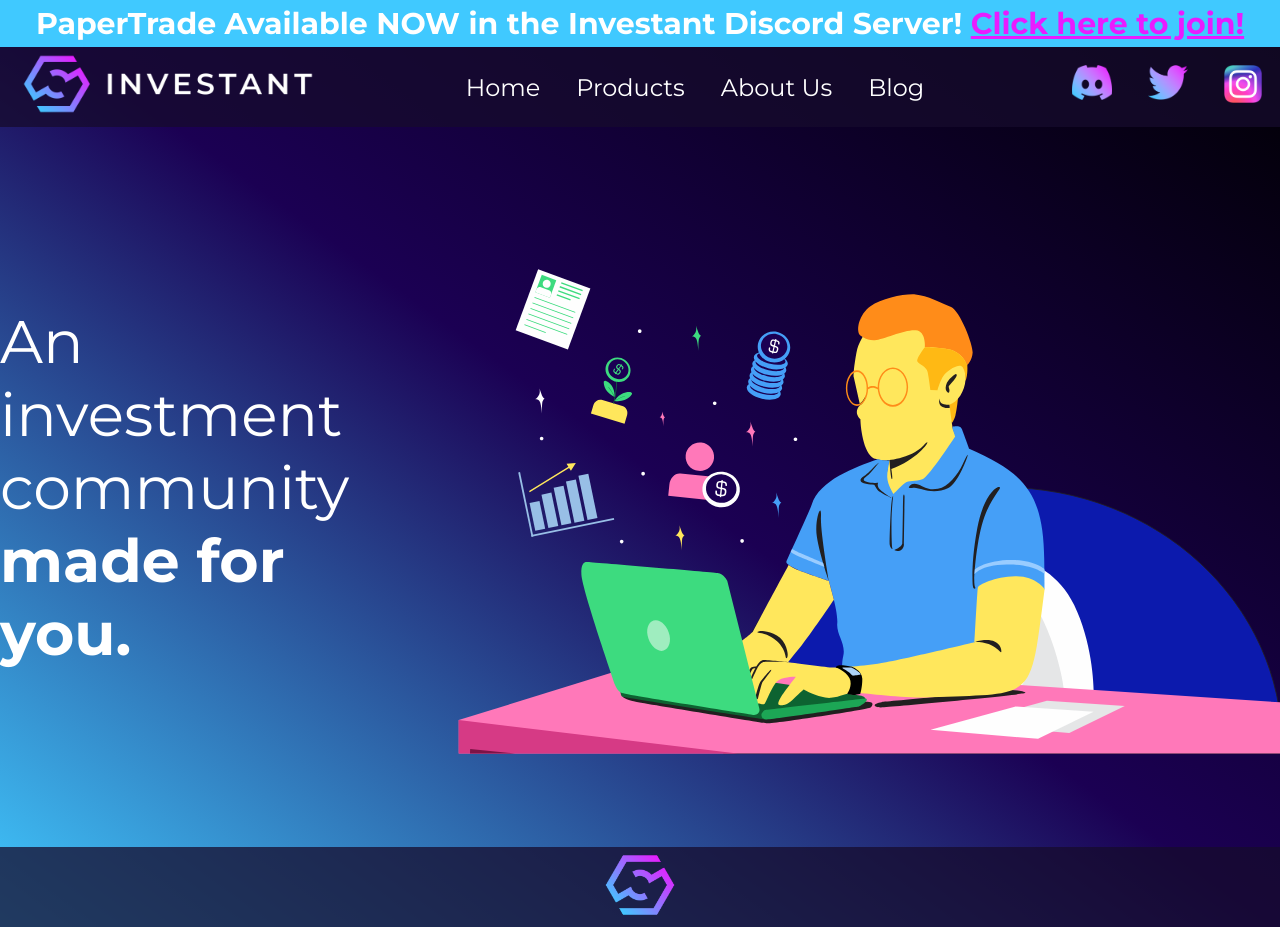
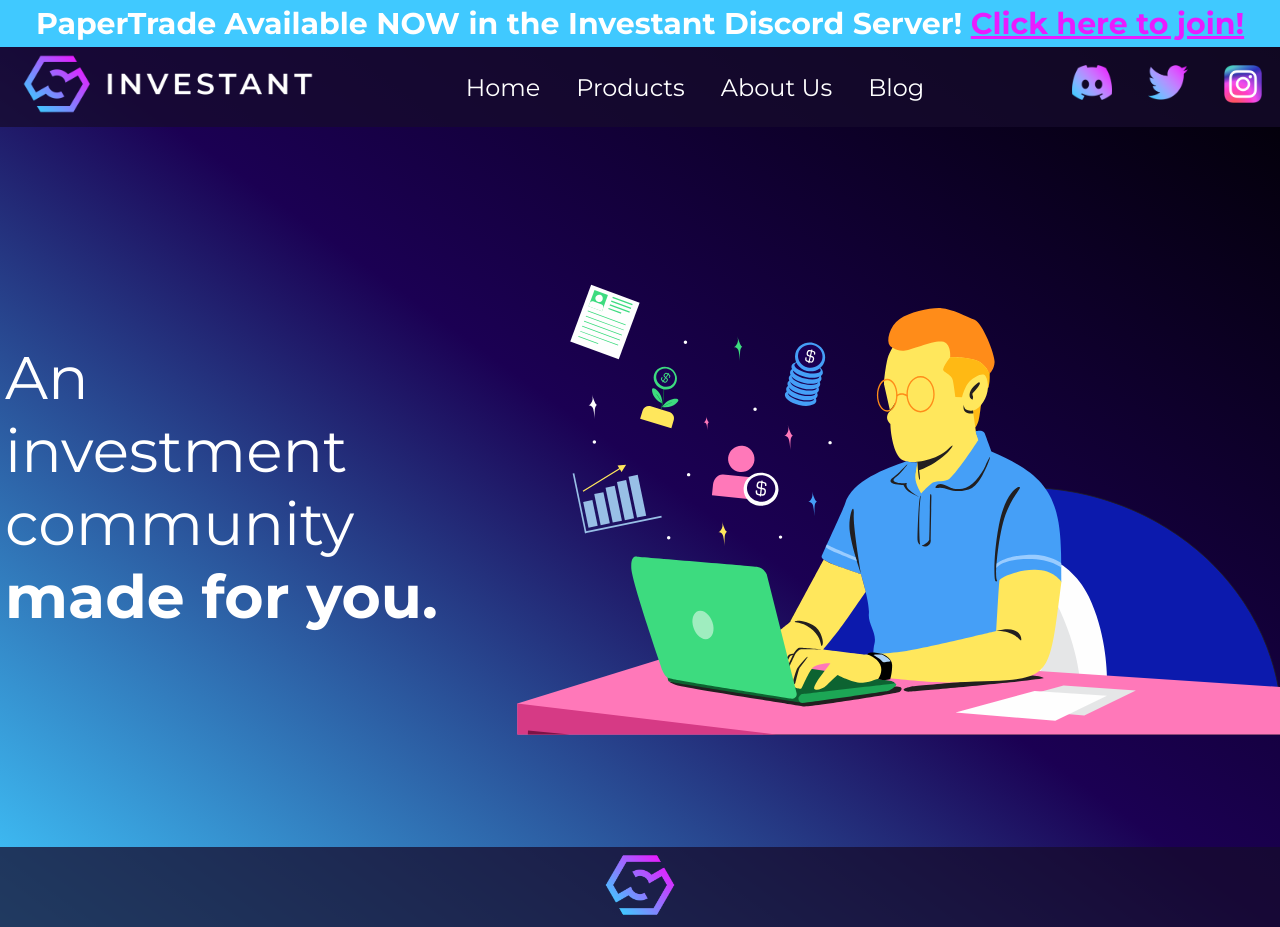
Before and after one commit to SuzerainY/investant-net, a Next.js app: page / in a window 1280 px wide. Built offline with nearby package versions, Linux system fonts and the light colour scheme.

Commit message:
Home page text detail left margin

```diff
--- a/styles/pages/_home.scss
+++ b/styles/pages/_home.scss
@@ -12,7 +12,7 @@
 
 .hero-section {
   display: grid;
-  grid-template-columns: 30% 70%;
+  grid-template-columns: 35% 65%;
   min-height: 90vh;
 }
 
@@ -21,6 +21,7 @@
   align-items: center;
   justify-content: flex-end;
   font-size: 3vw;
+  margin: 5px;
 
   .hero-text--span {
     font-weight: 700;
```
